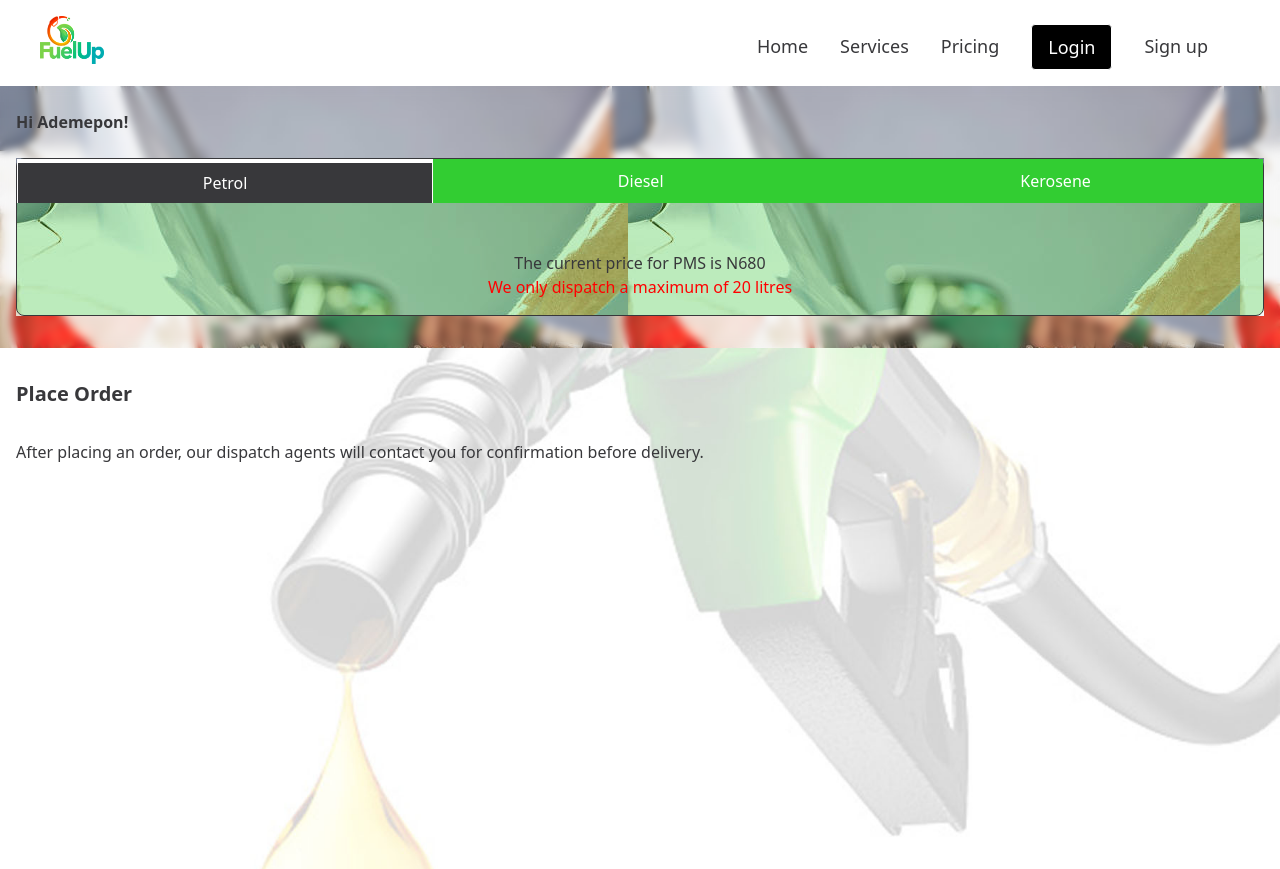
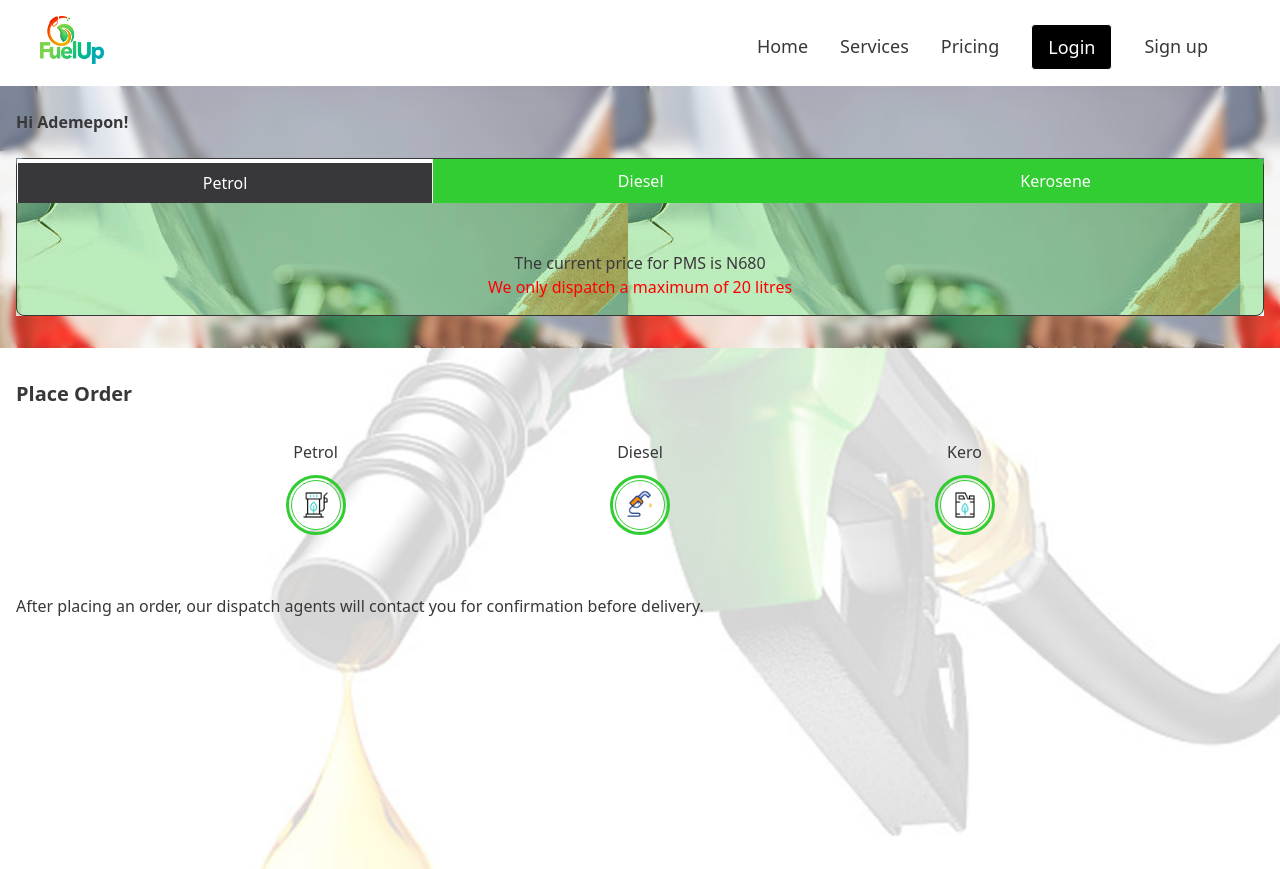
Before and after one commit to Adeboye22/fuel_up, a React (Vite) app in the folder frontend/: page /user in a window 1280 px wide. Shown: the top 869 px of the page. Built offline with nearby package versions, Linux system fonts and the light colour scheme.

Commit message:
user updated

```diff
--- a/frontend/src/Components/app/user.jsx
+++ b/frontend/src/Components/app/user.jsx
@@ -1,5 +1,9 @@
 import React, {useEffect} from 'react';
 import Data from '../../Components/app/user.json';
+import Diesel from '../../assets/Refuel.gif'
+import Kerosene from'../../assets/EcoFuel.gif'
+import Petrol from'../../assets/EcoFuel1.gif'
+import Bulk from '../../assets/Pallete.gif'
 import Tab from './Tab';
 import AOS from 'aos';
 import 'aos/dist/aos.css';
@@ -39,8 +43,22 @@ const User = () => {
       <div className="px-4">
         {/* order section */}
         <div className='my-8'>
-          <h1 className='text-xl font-bold'>Place Order</h1>
-          <div>
+          <h1 className='text-xl font-bold pb-8'>Place Order</h1>
+          <div className='flex flex-row justify-evenly pb-8'>
+            <div className='flex flex-col gap-4'>
+              <h1 className="text-center">Petrol</h1>
+              <div className='bg-white p-2 overflow-hidden outline outline-offset-2 outline-lime border border-lime rounded-full'><img src={Petrol} alt="" className='h-8 w-8'/></div>
+            </div>
+
+            <div className='flex flex-col gap-4'>
+              <h1 className="text-center">Diesel</h1>
+              <div className='bg-white p-2 overflow-hidden outline outline-offset-2 outline-lime border border-lime rounded-full'><img src={Diesel} alt="" className='h-8 w-8'/></div>
+            </div>
+
+            <div className='flex flex-col gap-4'>
+              <h1 className="text-center">Kero</h1>
+              <div className='bg-white p-2 overflow-hidden outline outline-offset-2 outline-lime border border-lime rounded-full'><img src={Kerosene} alt="" className='h-8 w-8'/></div>
+            </div>
 
           </div>
         </div>
--- a/frontend/src/Components/website/OurService.jsx
+++ b/frontend/src/Components/website/OurService.jsx
@@ -1,5 +1,5 @@
 import React from 'react'
-import {} from 'react-icons/fa'
+// import {} from 'react-icons/fa'
 import FD from '../../assets/Refuel.gif'
 import Clock from '../../assets/Clock.gif'
 import Access from '../../assets/Smartphone.gif'
```
